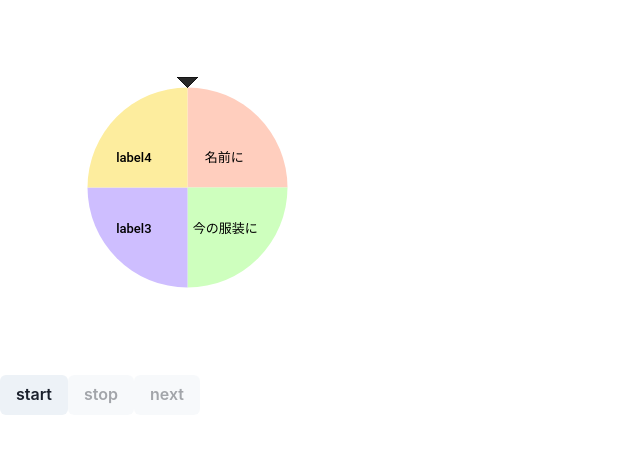
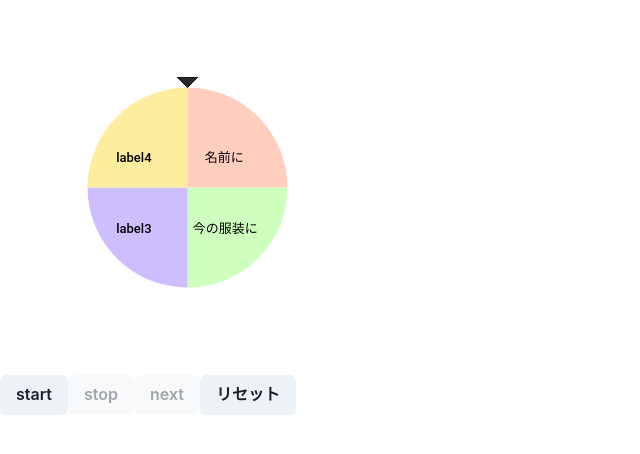
Before and after one commit to Yuta123456/futsal-roulette, a Next.js app: page /roulette in a window 1280 px wide. Shown: the top 454 px of the page, without its empty margins (0-640 px from the left). Built offline with nearby package versions, Linux system fonts and the light colour scheme.

Commit message:
リセットをいい感じに

```diff
--- a/src/app/components/Roulette.tsx
+++ b/src/app/components/Roulette.tsx
@@ -7,6 +7,7 @@ type RouletteProps = {
   rouletteItems: RouletteItem[];
   onStop?: (stop: RouletteItem) => void;
   onNext?: (id: number) => void;
+  onReset: () => void;
 };
 
 const size = {
@@ -22,12 +23,13 @@ export const Roulette: FC<RouletteProps> = ({
   rouletteItems,
   onStop,
   onNext,
+  onReset,
 }) => {
   const canvasRef = useRef<HTMLCanvasElement>(null);
   const unitWeight = 360 / rouletteItems.length;
   const [result, setResult] = useState<RouletteItem>();
-  const [isMoving, setIsMoving] = useState(false);
-  const [isStopping, setIsStopping] = useState(true);
+  const [canClickButton, setCanClickButton] = useState("START");
+  const [isStopping, setIsStopping] = useState(false);
   const [rouletteTimer, setRouletteTimer] = useState<NodeJS.Timer>();
 
   const getContext = (): CanvasRenderingContext2D | undefined | null => {
@@ -65,7 +67,6 @@ export const Roulette: FC<RouletteProps> = ({
   ) {
     let _start_deg = ((360 - start_deg) * Math.PI) / 180;
     let _end_deg = ((360 - end_deg) * Math.PI) / 180;
-    console.log(_start_deg, _end_deg, text);
     const ctx = getContext();
     if (ctx === null || ctx === undefined) {
       return;
@@ -85,7 +86,6 @@ export const Roulette: FC<RouletteProps> = ({
     showArrow();
   }
   function drawRoulette(offset: number) {
-    console.log(offset % 360);
     const ctx = getContext();
     if (ctx === null || ctx === undefined) {
       return;
@@ -95,7 +95,6 @@ export const Roulette: FC<RouletteProps> = ({
 
     rouletteItems.forEach((e) => {
       drawPie(uwCount, uwCount + unitWeight, radius, e.color, e.name);
-
       uwCount -= unitWeight;
     });
   }
@@ -143,9 +142,9 @@ export const Roulette: FC<RouletteProps> = ({
         return;
       }
       setResult(stopRouletteItem);
-      console.log(rouletteItems, stopRouletteItem, currentDeg, unitWeight);
       onStop && onStop(stopRouletteItem);
-      setIsMoving(false);
+      setCanClickButton("NEXT");
+      setIsStopping(false);
     }, 10);
   };
   if (canvasRef === null || canvasRef === undefined) {
@@ -157,10 +156,9 @@ export const Roulette: FC<RouletteProps> = ({
       <Button
         onClick={() => {
           runRoulette();
-          setIsMoving(true);
-          setIsStopping(false);
+          setCanClickButton("STOP");
         }}
-        isDisabled={isMoving || !onStop}
+        isDisabled={!onStop || canClickButton !== "START"}
       >
         start
       </Button>
@@ -170,7 +168,7 @@ export const Roulette: FC<RouletteProps> = ({
           stopRoulette();
           setIsStopping(true);
         }}
-        isDisabled={isStopping || !onStop}
+        isDisabled={!onStop || canClickButton !== "STOP" || isStopping}
       >
         stop
       </Button>
@@ -179,10 +177,19 @@ export const Roulette: FC<RouletteProps> = ({
           if (result && onNext) {
             onNext(result.id);
           }
+          setCanClickButton("START");
         }}
-        isDisabled={isStopping || isMoving || !onStop || !onNext}
+        isDisabled={!onNext || canClickButton !== "NEXT"}
       >
         next
+      </Button>
+      <Button
+        onClick={() => {
+          setCanClickButton("START");
+          onReset();
+        }}
+      >
+        リセット
       </Button>
     </>
   );
--- a/src/app/roulette/page.tsx
+++ b/src/app/roulette/page.tsx
@@ -22,7 +22,6 @@ export default function Home() {
   };
   const onSetPoint = (newPoint: RouletteItem) => {
     setPoint(newPoint.name);
-    setRouletteItems([]);
   };
   const onStop = (() => {
     if (!subject) {
@@ -49,25 +48,23 @@ export default function Home() {
       };
     }
   })();
-
+  const onReset = () => {
+    setSubject("");
+    setPredicate("");
+    setPoint("");
+    setRouletteItems(subjectItem);
+  };
   return (
     <main>
-      <Roulette rouletteItems={rouletteItems} onStop={onStop} onNext={onNext} />
+      <Roulette
+        rouletteItems={rouletteItems}
+        onStop={onStop}
+        onNext={onNext}
+        onReset={onReset}
+      />
       <Text>
         {subject} {predicate} {point}
       </Text>
-      {onStop === undefined && (
-        <Button
-          onClick={() => {
-            setSubject("");
-            setPredicate("");
-            setPoint("");
-            setRouletteItems(subjectItem);
-          }}
-        >
-          リセットする
-        </Button>
-      )}
     </main>
   );
 }
```
